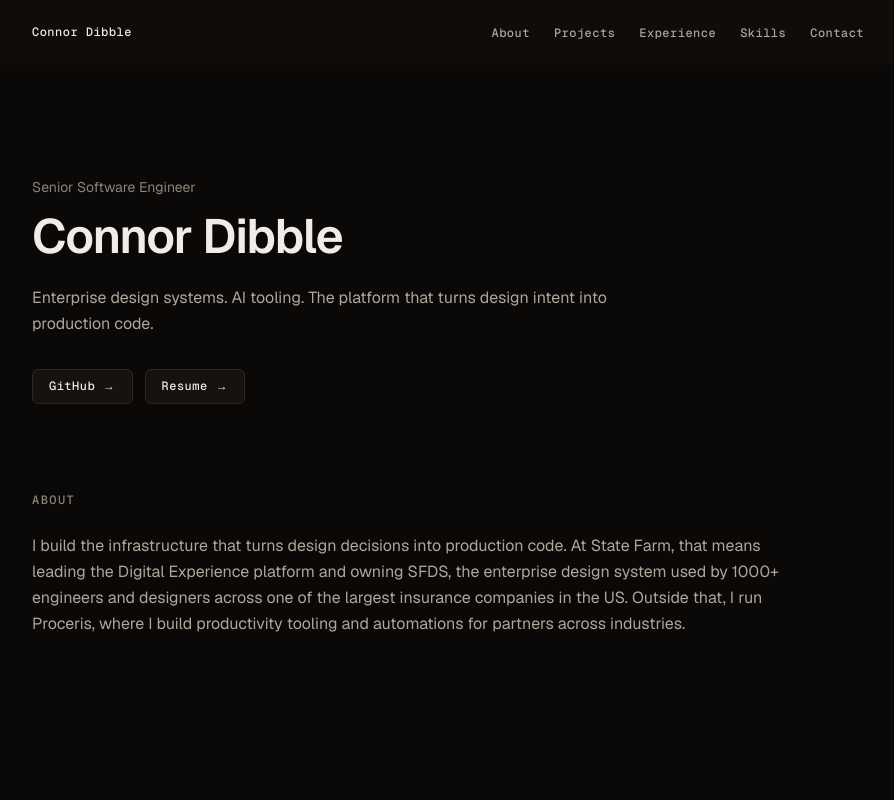
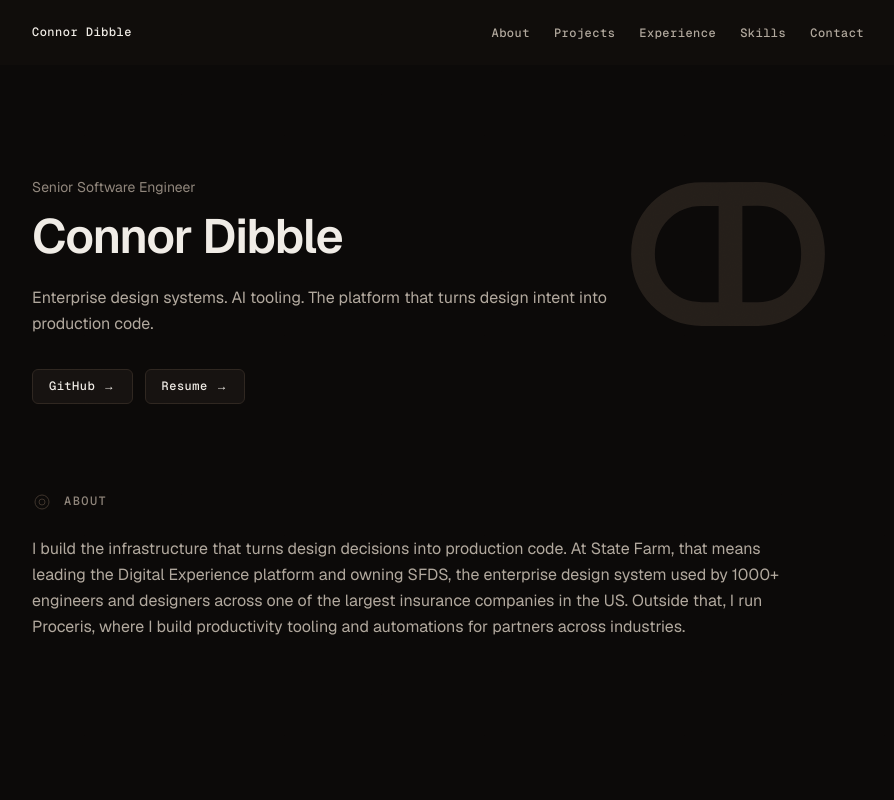
Before and after one commit to connordibble/connordibble.dev, a Next.js app: page / in a window 1280 px wide. Shown: the top 800 px of the page, without its empty margins (192-1086 px from the left). Built offline with nearby package versions, Linux system fonts and the light colour scheme.

Commit message:
feat: add visual flair with brand watermark and section marks

```diff
--- a/src/app/globals.css
+++ b/src/app/globals.css
@@ -110,6 +110,17 @@ body {
   -webkit-tap-highlight-color: transparent;
 }
 
+body::before {
+  content: "";
+  position: fixed;
+  inset: 0;
+  pointer-events: none;
+  z-index: 100;
+  opacity: 0.06;
+  mix-blend-mode: overlay;
+  background-image: url("/noise.svg");
+}
+
 ::selection {
   background: var(--color-accent-soft);
   color: var(--color-text);
--- a/src/components/about.tsx
+++ b/src/components/about.tsx
@@ -3,7 +3,7 @@ import { SectionLabel } from "./section-label";
 export function About() {
   return (
     <section id="about" className="container-wide pt-8 pb-12 sm:pt-12 sm:pb-20">
-      <SectionLabel>About</SectionLabel>
+      <SectionLabel mark="rings">About</SectionLabel>
       <p className="mt-6 max-w-3xl text-body text-text-muted leading-relaxed text-pretty">
         I build the infrastructure that turns design decisions into production
         code. At State Farm, that means leading the Digital Experience platform
--- /dev/null
+++ b/src/components/brand-mark.tsx
@@ -0,0 +1,21 @@
+type BrandMarkProps = {
+  className?: string;
+};
+
+export function BrandMark({ className }: BrandMarkProps) {
+  return (
+    <svg
+      viewBox="0 0 512 512"
+      fill="none"
+      stroke="currentColor"
+      strokeWidth="38"
+      strokeLinecap="round"
+      strokeLinejoin="round"
+      aria-hidden="true"
+      className={className}
+    >
+      <path d="M278 160H214C160.981 160 120 200.981 120 256C120 311.019 160.981 352 214 352H278" />
+      <path d="M260 160V352H304C357.019 352 392 311.019 392 256C392 200.981 357.019 160 304 160H260" />
+    </svg>
+  );
+}
--- a/src/components/contact.tsx
+++ b/src/components/contact.tsx
@@ -37,8 +37,23 @@ const links: ContactLink[] = [
 
 export function Contact() {
   return (
-    <section id="contact" className="container-wide py-16 sm:py-24">
-      <SectionLabel>Contact</SectionLabel>
+    <section
+      id="contact"
+      className="container-wide relative isolate py-16 sm:py-24"
+    >
+      <svg
+        viewBox="0 0 200 200"
+        fill="none"
+        stroke="currentColor"
+        strokeWidth="0.5"
+        aria-hidden="true"
+        className="pointer-events-none absolute top-12 right-0 -z-10 hidden h-64 w-64 text-border-strong opacity-50 md:block"
+      >
+        <circle cx="100" cy="100" r="40" />
+        <circle cx="100" cy="100" r="70" />
+        <circle cx="100" cy="100" r="99" />
+      </svg>
+      <SectionLabel mark="triangle">Contact</SectionLabel>
       <ul className="mt-8 flex flex-wrap gap-3">
         {links.map((link) => (
           <li key={link.href}>
--- a/src/components/experience.tsx
+++ b/src/components/experience.tsx
@@ -34,7 +34,7 @@ const roles: Role[] = [
 export function Experience() {
   return (
     <section id="experience" className="container-wide py-16 sm:py-24">
-      <SectionLabel>Experience</SectionLabel>
+      <SectionLabel mark="ticks">Experience</SectionLabel>
       <ol className="mt-8 flex max-w-3xl flex-col gap-12">
         {roles.map((role) => (
           <li key={role.title}>
--- a/src/components/hero.tsx
+++ b/src/components/hero.tsx
@@ -1,8 +1,15 @@
+import { BrandMark } from "./brand-mark";
 import { PillLink } from "./pill-link";
 
 export function Hero() {
   return (
-    <section id="top" className="container-wide pt-20 pb-8 sm:pt-28 sm:pb-10">
+    <section
+      id="top"
+      className="container-wide relative isolate pt-20 pb-8 sm:pt-28 sm:pb-10"
+    >
+      <BrandMark
+        className="pointer-events-none absolute top-1/2 right-0 -z-10 hidden h-80 w-80 -translate-y-1/2 text-border-strong opacity-50 md:block"
+      />
       <p className="text-body-small text-text-subtle">Senior Software Engineer</p>
       <h1 className="mt-3 text-[40px] sm:text-display font-semibold tracking-tight text-text text-pretty">
         Connor Dibble
--- a/src/components/projects.tsx
+++ b/src/components/projects.tsx
@@ -35,7 +35,7 @@ const projects: Project[] = [
 export function Projects() {
   return (
     <section id="projects" className="container-wide py-16 sm:py-24">
-      <SectionLabel>Projects</SectionLabel>
+      <SectionLabel mark="asterisk">Projects</SectionLabel>
       <ul className="mt-8 grid grid-cols-1 md:grid-cols-2 gap-4">
         {projects.map((project) => (
           <li key={project.title}>
--- a/src/components/section-label.tsx
+++ b/src/components/section-label.tsx
@@ -1,9 +1,18 @@
 import type { ReactNode } from "react";
+import { SectionMark, type SectionMarkVariant } from "./section-mark";
 
-export function SectionLabel({ children }: { children: ReactNode }) {
+type SectionLabelProps = {
+  children: ReactNode;
+  mark?: SectionMarkVariant;
+};
+
+export function SectionLabel({ children, mark }: SectionLabelProps) {
   return (
-    <h2 className="font-mono text-caption uppercase tracking-[0.12em] text-text-subtle">
-      {children}
-    </h2>
+    <div className="flex items-center gap-3">
+      {mark ? <SectionMark variant={mark} /> : null}
+      <h2 className="font-mono text-caption uppercase tracking-[0.12em] text-text-subtle">
+        {children}
+      </h2>
+    </div>
   );
 }
--- /dev/null
+++ b/src/components/section-mark.tsx
@@ -0,0 +1,56 @@
+const variants = {
+  rings: (
+    <>
+      <circle cx="10" cy="10" r="3" />
+      <circle cx="10" cy="10" r="7" />
+    </>
+  ),
+  asterisk: (
+    <>
+      <line x1="10" y1="4" x2="10" y2="16" strokeLinecap="round" />
+      <line x1="4" y1="10" x2="16" y2="10" strokeLinecap="round" />
+      <line x1="5.5" y1="5.5" x2="14.5" y2="14.5" strokeLinecap="round" />
+      <line x1="14.5" y1="5.5" x2="5.5" y2="14.5" strokeLinecap="round" />
+    </>
+  ),
+  ticks: (
+    <>
+      <line x1="10" y1="3" x2="10" y2="6" />
+      <line x1="10" y1="9" x2="10" y2="11" />
+      <line x1="10" y1="14" x2="10" y2="17" />
+    </>
+  ),
+  grid: (
+    <>
+      <circle cx="6" cy="6" r="1" fill="currentColor" stroke="none" />
+      <circle cx="10" cy="6" r="1" fill="currentColor" stroke="none" />
+      <circle cx="14" cy="6" r="1" fill="currentColor" stroke="none" />
+      <circle cx="6" cy="10" r="1" fill="currentColor" stroke="none" />
+      <circle cx="10" cy="10" r="1" fill="currentColor" stroke="none" />
+      <circle cx="14" cy="10" r="1" fill="currentColor" stroke="none" />
+      <circle cx="6" cy="14" r="1" fill="currentColor" stroke="none" />
+      <circle cx="10" cy="14" r="1" fill="currentColor" stroke="none" />
+      <circle cx="14" cy="14" r="1" fill="currentColor" stroke="none" />
+    </>
+  ),
+  triangle: <path d="M5 4 L16 10 L5 16 Z" />,
+} as const;
+
+export type SectionMarkVariant = keyof typeof variants;
+
+export function SectionMark({ variant }: { variant: SectionMarkVariant }) {
+  return (
+    <svg
+      width="20"
+      height="20"
+      viewBox="0 0 20 20"
+      fill="none"
+      stroke="currentColor"
+      strokeWidth="1"
+      aria-hidden="true"
+      className="shrink-0 text-border-strong"
+    >
+      {variants[variant]}
+    </svg>
+  );
+}
--- a/src/components/skills.tsx
+++ b/src/components/skills.tsx
@@ -62,7 +62,7 @@ const groups: Group[] = [
 export function Skills() {
   return (
     <section id="skills" className="container-wide py-16 sm:py-24">
-      <SectionLabel>Skills</SectionLabel>
+      <SectionLabel mark="grid">Skills</SectionLabel>
       <dl className="mt-8 flex max-w-3xl flex-col gap-8">
         {groups.map((group) => (
           <div key={group.label}>
```
Also changed, not shown: public/noise.svg (added).
